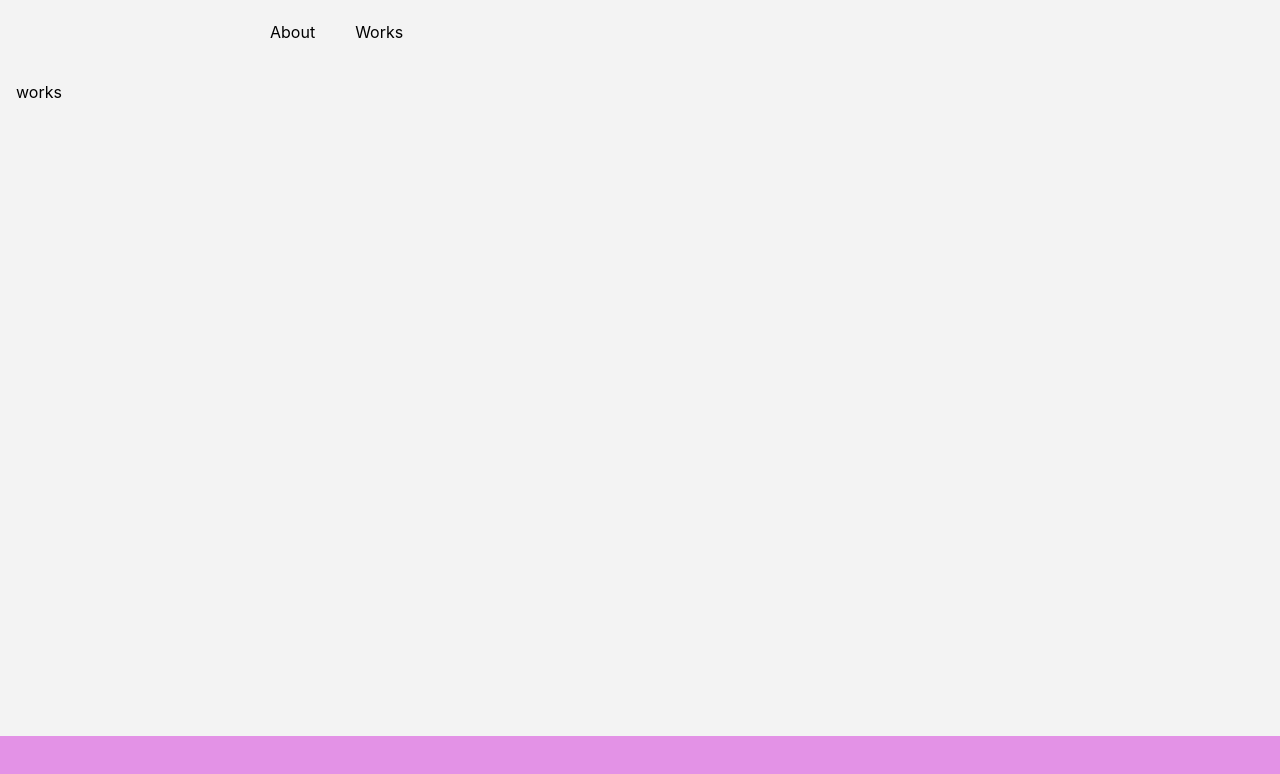
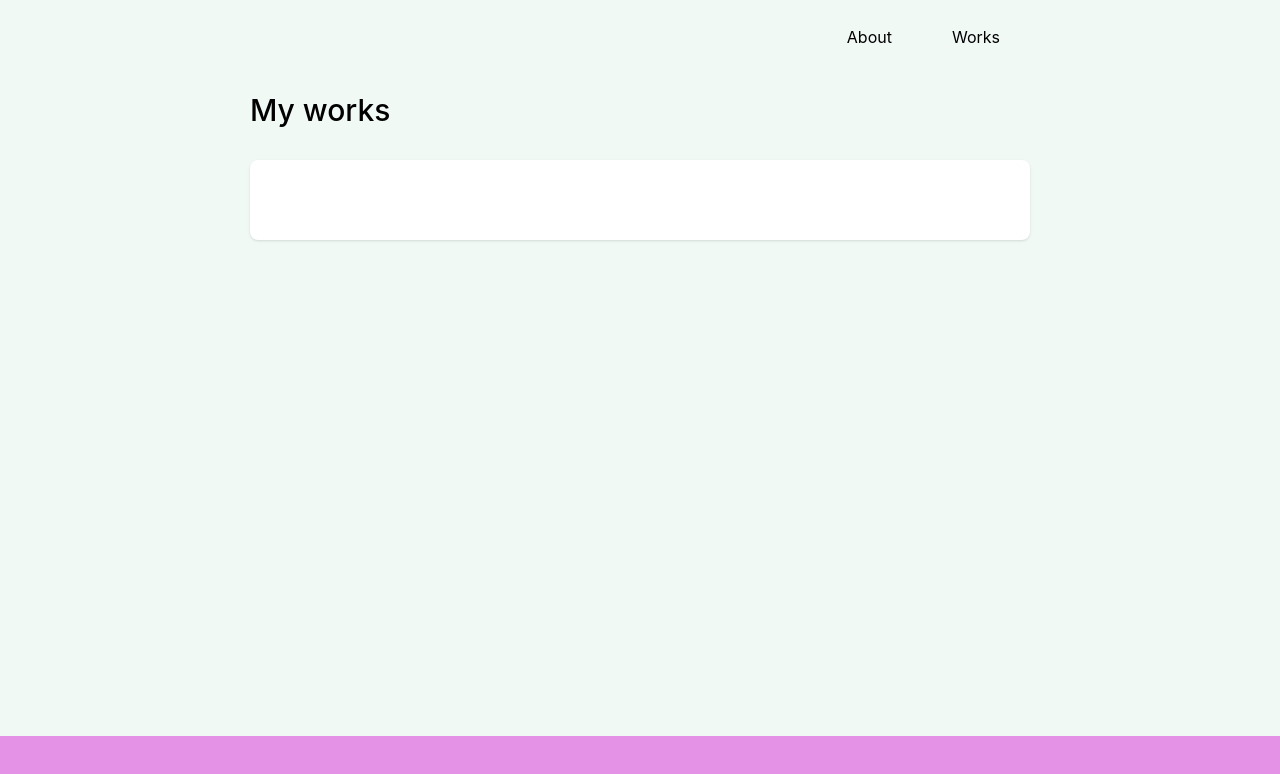
Before and after one commit to zendagin/portfolio, a Nuxt app: page /works in a window 1280 px wide. Shown: the top 774 px of the page. Built offline with nearby package versions, Linux system fonts and the light colour scheme.

Commit message:
feat: page structs

```diff
--- a/assets/css/main.css
+++ b/assets/css/main.css
@@ -1,15 +1,23 @@
 :root {
-    --main-color: rgb(157, 212, 157);
+    --main-color: rgb(64, 156, 64);
     --main-color-light: rgb(203, 235, 203);
     --color-1: rgb(131, 122, 74);
     --color-2: rgb(227, 146, 230);
 
-    --navbar-height: 64px;
+    --navbar-height: 60px;
     --footer-height: 64px;
-    --navbar-tab-padding: 0px 20px;
+    --navbar-tab-padding: 25px 30px 0px;
 }
 
 body {
     font-family: Inter,Helvetica Neue,Arial,Hiragino Kaku Gothic ProN,Hiragino Sans,Meiryo,sans-serif;
-    background-color: #f3f3f3;
+    background-color: #f1f9f5;
 }
+
+.title {
+    @apply py-8 text-3xl font-medium;
+}
+
+.content {
+    @apply rounded-lg bg-white p-10 shadow;
+}
--- a/components/NavBar/Tab.vue
+++ b/components/NavBar/Tab.vue
@@ -13,14 +13,14 @@ const {label, path} = defineProps({
 
 <style lang="scss" scoped>
 .navbar-tab {
-    line-height: var(--navbar-height);
+    display: block;
     min-height: var(--navbar-height);
     padding: var(--navbar-tab-padding);
     text-align: center;
-    transition: 0.5s;
 
     &:hover {
-        background-color: var(--main-color-light);
+        transition: 0.3s;
+        color: var(--main-color);
     }
 }
 </style>
--- a/components/NavBar/index.vue
+++ b/components/NavBar/index.vue
@@ -1,6 +1,6 @@
 <template>
     <div class="nav-bar">
-        <div class="container mx-auto flex">
+        <div class="container mx-auto flex justify-end">
             <NavBarTab label="About" path="/"></NavBarTab>
             <NavBarTab label="Works" path="/works"></NavBarTab>
         </div>
@@ -11,7 +11,7 @@
 </script>
 
 <style scoped>
-.nav-bar {
+.nav-bar > div {
     min-height: var(--navbar-height);
 }
 </style>
--- a/pages/index.vue
+++ b/pages/index.vue
@@ -1,8 +1,18 @@
 <template>
-    <div class="container mx-auto">
-        home
+    <div class="container mx-auto main">
+        <div class="title">
+            <h1>About me</h1>
+        </div>
+        <div class="content">
+        </div>
     </div>
 </template>
 
 <script setup lang="ts">
 </script>
+
+<style>
+.main {
+    padding-bottom: 100px;
+}
+</style>
--- a/pages/works.vue
+++ b/pages/works.vue
@@ -1,8 +1,18 @@
 <template>
-    <div class="p-4">
-        works
+    <div class="container mx-auto main">
+        <div class="title">
+            <h1>My works</h1>
+        </div>
+        <div class="content">
+        </div>
     </div>
 </template>
 
 <script setup lang="ts">
 </script>
+
+<style>
+.main {
+    padding-bottom: 100px;
+}
+</style>
```
